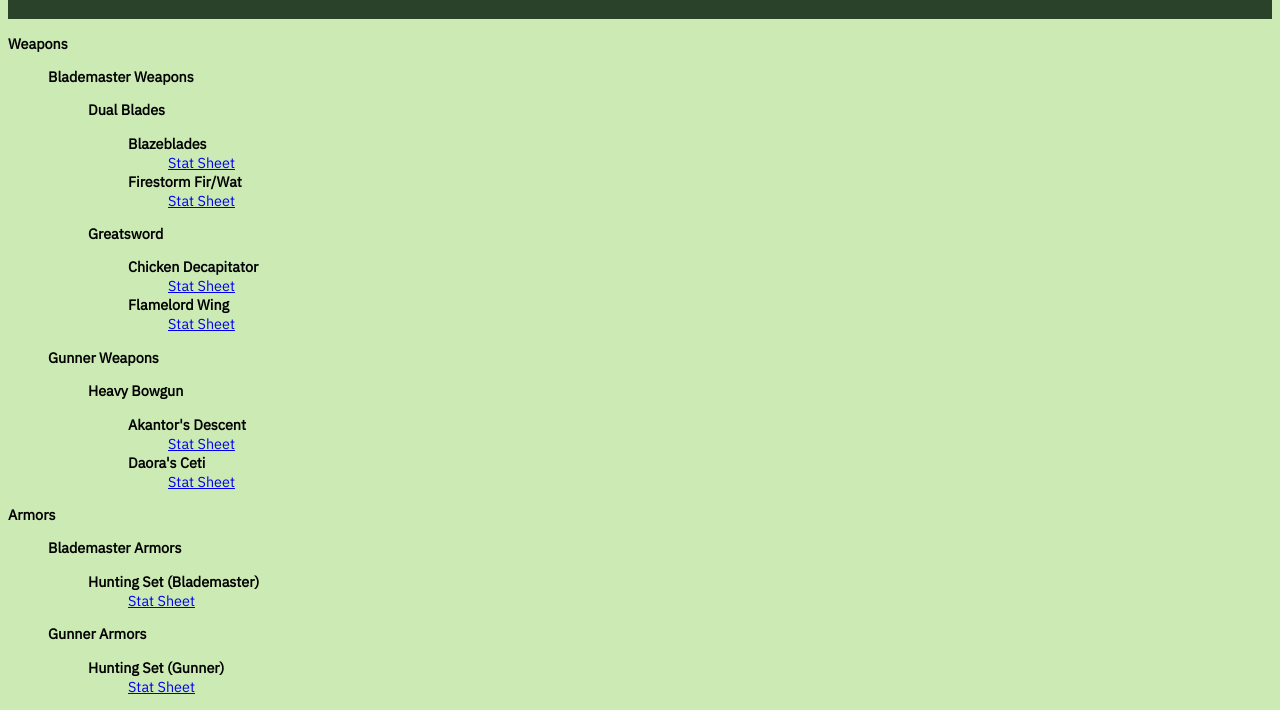
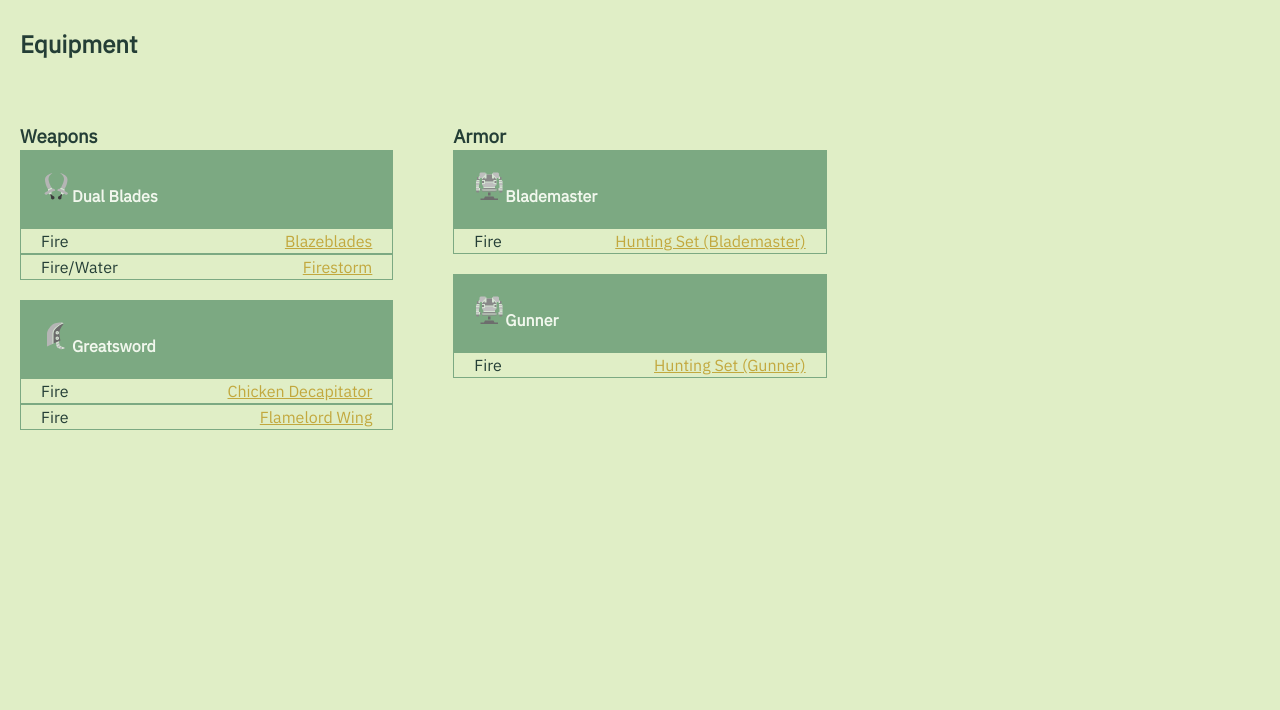
Before and after one commit to ndullagh/csc-437-project, a website: page packages/proto/public/index.html in a window 1280 px wide. Shown: the part 94-804 px from the top of the page. Drawn offline with Linux system fonts and the light colour scheme.

Commit message:
for lab 6

```diff
--- a/packages/proto/public/index.html
+++ b/packages/proto/public/index.html
@@ -1,74 +1,143 @@
+<!doctype html>
+<html lang="en">
     <head>
+
+        <title>Monster Hunter Set Builder</title>
+        <meta charset="utf-8" name="viewport" content="width=device-width, initial-scale=1"/>
+        <link rel="stylesheet" href="styles/reset.css" />
         <link rel="stylesheet" href="styles/style.css" />
+        <link rel="stylesheet" href="styles/index.css" />
     </head>
     <body>
+        <div class="page">
             <header>
                 <h1>Monster Hunter Set Builder</h1>
+                <div class="user">
+                    <svg class="icon">
+                        <use href="sprite.svg#icon-avatar" />
+                    </svg>
+                    Noelle Dullaghan
+                </div>
+
             </header>
 
-    <dl>
-        <dt>Weapons</dt>
-        <dd>
-            <dl>
-                <dt>Blademaster Weapons</dt>
-                <dd>
-                    <dl>
-                        <dt>Dual Blades</dt>
-                        <dd>
-                            <dl>
-                                <dt>Blazeblades</dt>
-                                <dd><a href="blazeblades.html">Stat Sheet</a></dd>
-                                <dt>Firestorm Fir/Wat</dt>
-                                <dd><a href="firestormfw.html">Stat Sheet</a></dd>
-                            </dl>
-                        </dd>
-                        <dt>Greatsword</dt>
-                        <dd>
-                            <dl>
-                                <dt>Chicken Decapitator</dt>
-                                <dd><a href="chickendecapitator.html">Stat Sheet</a></dd>
-                                <dt>Flamelord Wing</dt>
-                                <dd><a href="flamelordwing.html">Stat Sheet</a></dd>
-                            </dl>
-                        </dd>
-                    </dl>
-                </dd>
-                <dt>Gunner Weapons</dt>
-                <dd>
-                    <dl>
-                        <dt>Heavy Bowgun</dt>
-                        <dd>
-                            <dl>
-                                <dt>Akantor's Descent</dt>
-                                <dd><a href="akantordescent.html">Stat Sheet</a></dd>
-                                <dt>Daora's Ceti</dt>
-                                <dd><a href="daorasceti">Stat Sheet</a></dd>
-                            </dl>
-                        </dd>
-                    </dl>
-                </dd>
-            </dl>
-        </dd>
-        <dt>Armors</dt>
-        <dd>
-            <dl>
-                <dt>Blademaster Armors</dt>
-                <dd>
-                    <dl>
-                        <dt>Hunting Set (Blademaster)</dt>
-                        <dd><a href="huntingbm.html">Stat Sheet</a></dd>
-                    </dl>
-                </dd>
-                <dt>Gunner Armors</dt>
-                <dd>
-                    <dl>
-                        <dt>Hunting Set (Gunner)</dt>
-                        <dd><a href="huntinggn.html">Stat Sheet</a></dd>
-                    </dl>
-                </dd>
-            </dl>
-        </dd>
 
-    </dl>
+            <h2>Equipment</h2>
+            <main class="equipment">
+
+                <section class="column" id="Weapons">
+                    <h3>Weapons</h3>
+
+
+                    <div class="weapon-type">
+                        <div class="weapon-header">
+                            <svg class="icon">
+                                <use href="sprite.svg#icon-db1" />
+                            </svg>
+                            <h4>Dual Blades</h4>
+                        </div>
+
+                        <ul>
+
+                            <li class="weapon">
+                                <div>Fire</div>
+
+                                <a href="blazeblades.html">Blazeblades</a>
+                            </li>
+
+                            <li class="weapon">
+                                <div>Fire/Water</div>
+
+                                <a href="firestormfw.html">Firestorm</a>
+                            </li>
+                        </ul>
+                    </div>
+
+
+                    <div class="weapon-type">
+
+                        <div class="weapon-header">
+                            <svg class="icon">
+                                <use href="sprite.svg#icon-gs1" />
+                            </svg>
+                            <h4>Greatsword</h4>
+                        </div>
+
+                        <ul>
+                            <li class="weapon">
+                                <div>Fire</div>
+                                <a href="chickendecapitator.html">Chicken Decapitator</a>
+                            </li>
+
+                            <li class="weapon">
+                                <div>Fire</div>
+
+                                <a href="flamelordwing.html">Flamelord Wing</a>
+                            </li>
+                        </ul>
+
+
+                    </div>
+
+
+                </section>
+
+
+                <section class="column" id="Armor">
+                    <h3>Armor</h3>
+
+                    <div class="armor-type">
+
+                        <div class="armor-header">
+                            <svg class="icon">
+                                <use href="sprite.svg#icon-set1" />
+                            </svg>
+                            <h4>Blademaster</h4>
+                        </div>
+
+                        <ul>
+                            <li class="armor">
+                                <div>Fire</div>
+                                <a href="huntingbm.html">Hunting Set (Blademaster)</a>
+                            </li>
+
+
+                        </ul>
+
+
+
+
+
+                    </div>
+
+                    <div class="armor-type">
+
+                        <div class="armor-header">
+                            <svg class="icon">
+                                <use href="sprite.svg#icon-set1" />
+                            </svg>
+                            <h4>Gunner</h4>
+                        </div>
+
+                        <ul>
+                            <li class="armor">
+                                <div>Fire</div>
+
+                                <a href="huntinggn.html">Hunting Set (Gunner)</a>
+                            </li>
+
+
+                        </ul>
+                    </div>
+
+
+
+                </section>
+            </div>
+        </main>
+
+
 
     </body>
+
+</html>
--- /dev/null
+++ b/packages/proto/public/styles/index.css
@@ -0,0 +1,57 @@
+@import './tokens.css';
+
+h2 {
+    grid-column: 1 / -1;
+
+}
+
+.equipment {
+    grid-column: 1 / -1;
+    display: contents;
+    gap: 20px;
+}
+
+.column {
+    flex: 1;
+    grid-column: span 2;
+    /*background-color: var(--color-background-column);*/
+    padding: 20px;
+    margin-bottom: 20px;
+}
+
+.weapon, .armor {
+    grid-column: span 2;
+    display: flex;
+    justify-content: space-between;
+    background-color: var(--color-background-page);
+    border: 1px solid var(--color-background-header);
+    /*border-bottom: 0.5px solid var(--color-background-header);*/
+    padding-left: 20px;
+    padding-right: 20px ;
+}
+
+.weapon-header, .armor-header {
+    display: flex;
+    background-color: var(--color-background-header);
+    color: var(--color-accent-inverted);
+    padding: 20px;
+    align-items: baseline;
+}
+
+.weapon-type, .armor-type {
+    margin-bottom: 20px;
+}
+
+h2 {
+    padding: 20px;
+}
+
+@media screen and
+    (max-width: 50rem) {
+
+  .column,
+  .weapon,
+  .armor {
+    grid-column: 1 / -1;
+  }
+}
--- /dev/null
+++ b/packages/proto/public/styles/reset.css
@@ -0,0 +1,12 @@
+* {
+  margin: 0;
+  padding: 0;
+  box-sizing: border-box;
+  list-style: none;
+}
+body {
+  line-height: 1.5;
+}
+img {
+  max-width: 100%;
+}
--- a/packages/proto/public/styles/style.css
+++ b/packages/proto/public/styles/style.css
@@ -27,25 +27,66 @@
   font-style: normal;
 }
 
-header
-{
-    color: var(--color-text-inverted);
+.page {
+  display: grid;
+  grid-template-columns: [start] 1fr 1fr 1fr 1fr 1fr 1fr [end];
+  gap: 20px;
+}
+
+
+
+.page > header {
+    grid-column: 1 / -1;
+    grid-auto-flow: column;
+
+    display: grid;
+
     background-color: var(--color-background-header);
-    font-family: 'MonHunDos', sans-serif;
     /* /*outline: 20px solid var(--color-background-header);* */
-    padding-bottom: 1%;
-    padding-top: 1%;
-    padding-left: 5%;
-    padding-right: 5%;
 
+    padding:1rem;
+
+    justify-content: space-between;
+    align-items: baseline;
+    position: sticky;
+    top: 0;
+    /*z-index: 1000;*/
+
+}
+
+.page > header h1 {
+  font-family: 'MonHunDos', "Copperplate Gothic Light", sans-serif;
+  color: var(--color-text-inverted);
+  white-space: nowrap;
+}
+
+.page > header .user {
+  display: flex;
+  justify-content: left;
+  align-items: baseline;
+  /*font-size: clamp(1.2rem, 4vw, 2rem);*/
+  font-size: 0.85rem;
+  gap: 0.35rem;
+  white-space: nowrap;
+}
+
+.page > header .user .icon {
+    width: 1.25rem;
+    height: 1.25rem;
+  }
+
+.page > section {
+  flex-basis: 100%;
+  overflow: auto;
+  margin: 0;
+  padding: 0.5rem;
 }
 
 body
 {
-    font-family: 'IBMPlexSans', sans-serif;
-
-
+    font-family: 'IBMPlexSans', helvetica, sans-serif;
     background-color: var(--color-background-page);
+    color: var(--color-text);
 
     dt {
     font-weight: bold;
@@ -56,7 +97,42 @@
     font-size: 0.9rem;
     }
 
+    a {
+        color: var(--color-accent);
+    }
+
     /*dd {
     margin-bottom: 1em;
     }*/
 }
+
+svg.icon {
+  display: inline;
+  height: 2em;
+  width: 2em;
+  vertical-align: top;
+  fill: currentColor;
+}
+
+
+@media screen and
+    (max-width: 50rem) {
+  .page {
+    grid-template-columns: [start] 1fr 1fr 1fr 1fr [end];
+  }
+
+  .page > header h1 {
+    font-size: 1.2rem;
+  }
+
+  .page > header .user {
+    font-size: 0.5rem;
+  }
+
+  .page > header .user .icon {
+    height: 1rem;
+    width: 1rem;
+  }
+
+
+}
--- a/packages/proto/public/styles/tokens.css
+++ b/packages/proto/public/styles/tokens.css
@@ -1,10 +1,11 @@
 :root {
-  --color-accent: rgb(42, 66, 42);
-  --color-accent-inverted: rgb(255 208 0);
+  --color-accent: #C2A83E;
+  --color-accent-inverted: #F1F7ED;
   --color-link: var(--color-accent);
   --color-link-inverted: var(--color-accent-inverted);
-  --color-text: rgb(51 51 51);
+  --color-text: #243E36;
   --color-text-inverted: rgb(255 255 255);
-  --color-background-header: var(--color-accent);
-  --color-background-page: rgb(204, 235, 180);
+  --color-background-header: #7CA982;
+  --color-background-page: #E0EEC6;
+  --color-background-column: #F1F7ED;
 }
```
Also changed, not shown: packages/proto/public/akantordescent.html (+7 -0 lines), packages/proto/public/blazeblades.html (+5 -0 lines), packages/proto/public/chickendecapitator.html (+5 -0 lines), packages/proto/public/daorasceti.html (+7 -0 lines), packages/proto/public/firestormfw.html (+4 -0 lines), packages/proto/public/flamelordwing.html (+5 -0 lines), packages/proto/public/huntingbm.html (+5 -0 lines), packages/proto/public/huntinggn.html (+5 -0 lines), packages/proto/public/sprite.svg (added). Lines whose indentation alone changed are shown as unchanged.
